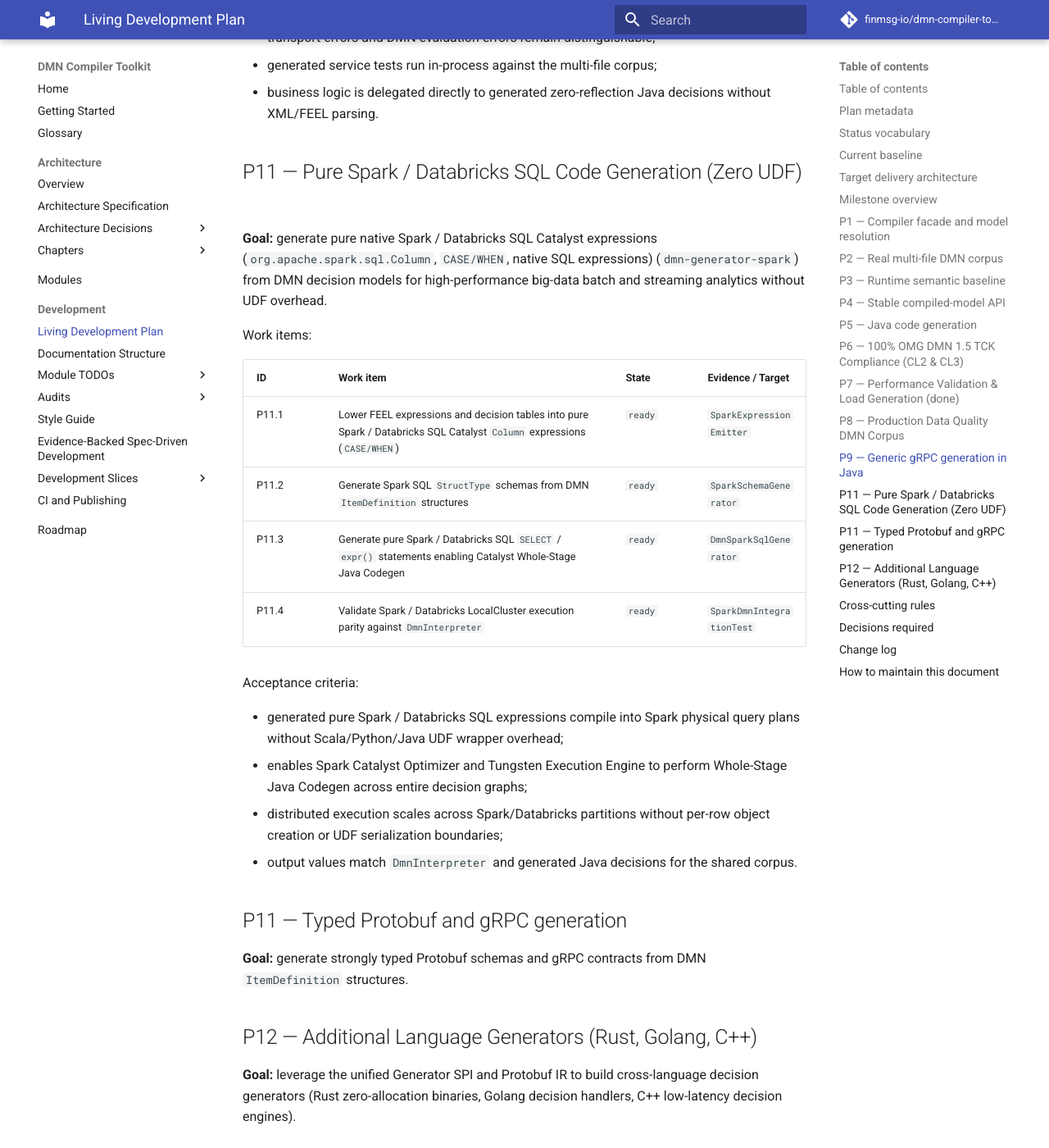
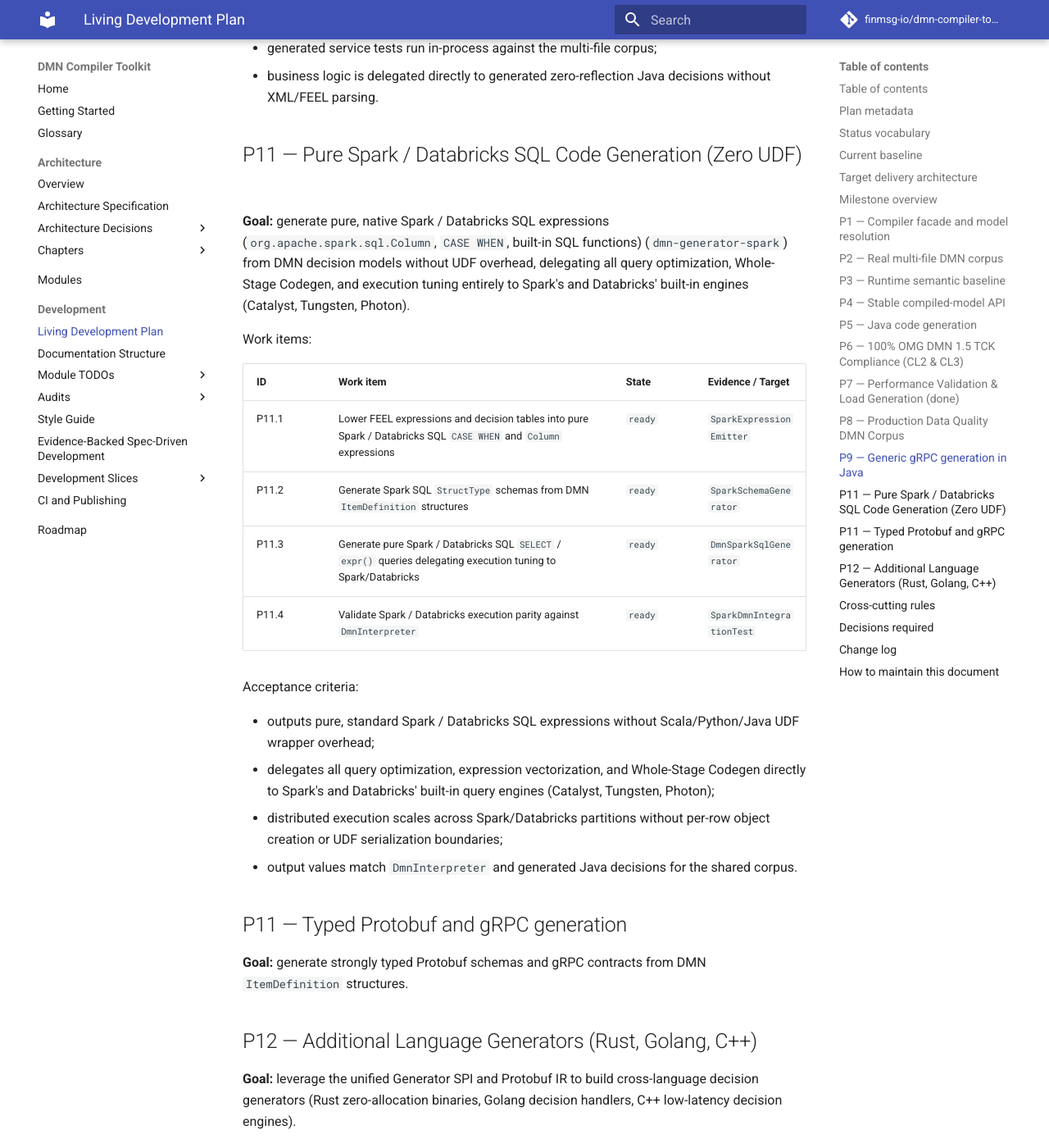
Before and after one commit to finmsg-io/dmn-compiler-toolkit, an MkDocs documentation site: the page built from docs/development-plan.md, in a window 1280 px wide and 1400 px high, scrolled down 11647 px. Shown: the whole window at 82% size. Built offline with MkDocs 1.6.1 and Material for MkDocs 9.7.7, drawn with Linux system fonts in a browser that asks for light colours; comment, search, counter and statistics services are not loaded; some of the changed text lies outside the part shown.

Commit message:
docs: update Spark generator specifications to emphasize delegating tuning directly to Spark/Databricks engine

```diff
--- a/docs/development-plan.md
+++ b/docs/development-plan.md
@@ -121,7 +121,7 @@ a transport adapter around generated Java, not a separate DMN execution engine.
 | P8 | Static Optimizer Pass | `done` | P5, P7 | Constant folding, algebraic simplification, and rule pruning passes (`dmn-optimizer`) |
 | P9 | Production Data Quality DMN Corpus | `done` | P2, P5 | Real-world Data Quality DMN model corpus (`dq-field-validation`, `dq-cross-field-consistency`, `dq-scoring`) |
 | P10 | Generic gRPC generation in Java | `ready` | P4, P5 | Transport-neutral `evaluation.proto` and Java gRPC service adapters backed by generated Java decisions |
-| P11 | Pure Spark / Databricks SQL Generator | `proposed` | P5, P8 | Lowering FEEL and decision tables to pure native Spark / Databricks SQL Catalyst Column expressions (zero UDF overhead) |
+| P11 | Pure Spark / Databricks SQL Generator | `proposed` | P5, P8 | Lowering FEEL and decision tables to pure native Spark / Databricks SQL expressions (zero UDFs, delegating tuning to engine) |
 | P12 | Typed Protobuf and gRPC generation | `proposed` | P10, P11 | Eligible DMN types produce deterministic typed service contracts |
 | P13 | Additional Language Generators (Rust, Go, C++) | `proposed` | P5, P10 | Native zero-allocation binaries in Rust, Go handlers, and C++ decision engines |
 
@@ -338,21 +338,21 @@ Acceptance criteria:
 <a id="contents-section-15"></a>
 ## P11 — Pure Spark / Databricks SQL Code Generation (Zero UDF)
 
-**Goal:** generate pure native Spark / Databricks SQL Catalyst expressions (`org.apache.spark.sql.Column`, `CASE/WHEN`, native SQL expressions) (`dmn-generator-spark`) from DMN decision models for high-performance big-data batch and streaming analytics without UDF overhead.
+**Goal:** generate pure, native Spark / Databricks SQL expressions (`org.apache.spark.sql.Column`, `CASE WHEN`, built-in SQL functions) (`dmn-generator-spark`) from DMN decision models without UDF overhead, delegating all query optimization, Whole-Stage Codegen, and execution tuning entirely to Spark's and Databricks' built-in engines (Catalyst, Tungsten, Photon).
 
 Work items:
 
 | ID | Work item | State | Evidence / Target |
 | --- | --- | --- | --- |
-| P11.1 | Lower FEEL expressions and decision tables into pure Spark / Databricks SQL Catalyst `Column` expressions (`CASE/WHEN`) | `ready` | `SparkExpressionEmitter` |
+| P11.1 | Lower FEEL expressions and decision tables into pure Spark / Databricks SQL `CASE WHEN` and `Column` expressions | `ready` | `SparkExpressionEmitter` |
 | P11.2 | Generate Spark SQL `StructType` schemas from DMN `ItemDefinition` structures | `ready` | `SparkSchemaGenerator` |
-| P11.3 | Generate pure Spark / Databricks SQL `SELECT` / `expr()` statements enabling Catalyst Whole-Stage Java Codegen | `ready` | `DmnSparkSqlGenerator` |
-| P11.4 | Validate Spark / Databricks LocalCluster execution parity against `DmnInterpreter` | `ready` | `SparkDmnIntegrationTest` |
+| P11.3 | Generate pure Spark / Databricks SQL `SELECT` / `expr()` queries delegating execution tuning to Spark/Databricks | `ready` | `DmnSparkSqlGenerator` |
+| P11.4 | Validate Spark / Databricks execution parity against `DmnInterpreter` | `ready` | `SparkDmnIntegrationTest` |
 
 Acceptance criteria:
 
-- generated pure Spark / Databricks SQL expressions compile into Spark physical query plans without Scala/Python/Java UDF wrapper overhead;
-- enables Spark Catalyst Optimizer and Tungsten Execution Engine to perform Whole-Stage Java Codegen across entire decision graphs;
+- outputs pure, standard Spark / Databricks SQL expressions without Scala/Python/Java UDF wrapper overhead;
+- delegates all query optimization, expression vectorization, and Whole-Stage Codegen directly to Spark's and Databricks' built-in query engines (Catalyst, Tungsten, Photon);
 - distributed execution scales across Spark/Databricks partitions without per-row object creation or UDF serialization boundaries;
 - output values match `DmnInterpreter` and generated Java decisions for the shared corpus.
 
```
Also changed, not shown: docs/roadmap.md (+1 -1 lines).
